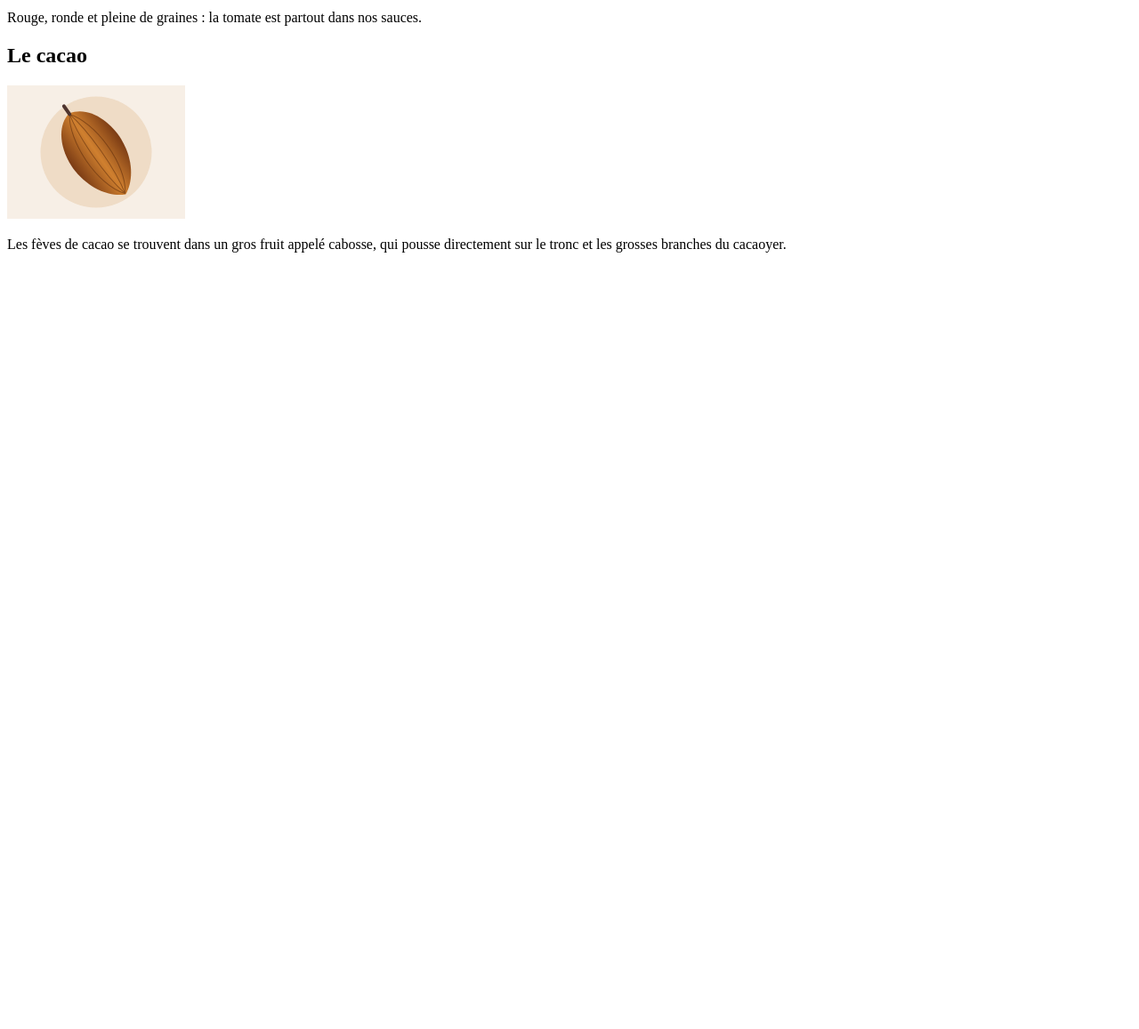
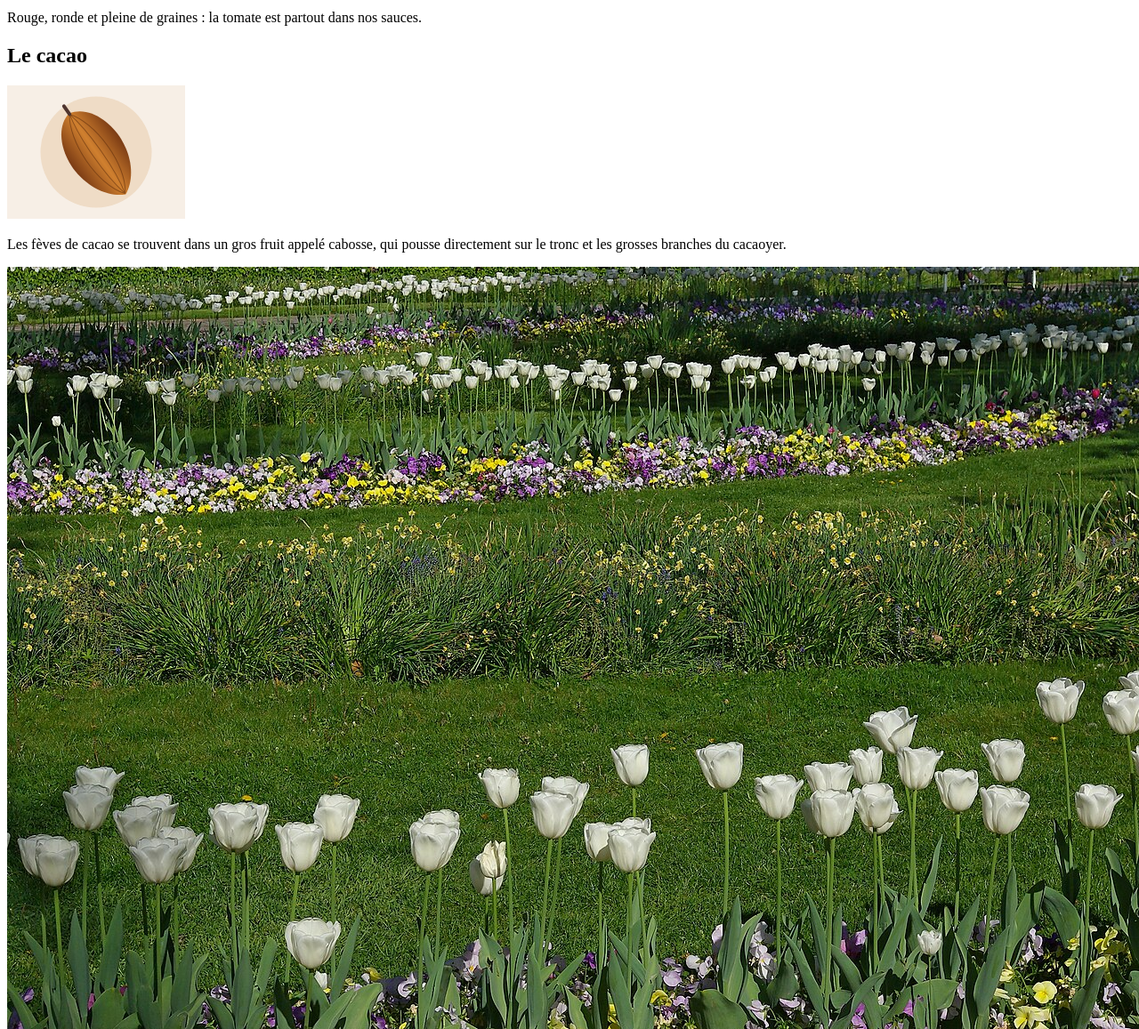
Before and after one commit to Chiki86/05-images, a plain HTML site: page index.html in a window 1280 px wide. Shown: the part 851-2008 px from the top of the page at 89% size. Before the commit the page ends 1151 px from the top, so only its background shows below. Drawn offline with Linux system fonts and the light colour scheme.

Commit message:
fin de la partie 5(images) avec bonus

```diff
--- a/index.html
+++ b/index.html
@@ -38,5 +38,6 @@
     Les fèves de cacao se trouvent dans un gros fruit appelé cabosse, qui pousse
     directement sur le tronc et les grosses branches du cacaoyer.
   </p>
+  <figcaption><img src = "images/Paris_Parc_de_Bercy_tulipes_2009.jpg" alt ="paysage vert">Auteur:Paris_Parc_de_Bercy_tulipes_2000<br> source:https://upload.wikimedia.org/wikipedia/commons/8/8c/Paris_Parc_de_Bercy_tulipes_2009.jpg?utm_source=commons.wikimedia.org&utm_campaign=imageinfo&utm_content=original</figcaption>
 </body>
 </html>
```
Also changed, not shown: images/Paris_Parc_de_Bercy_tulipes_2009.jpg (added), 1 other file.
